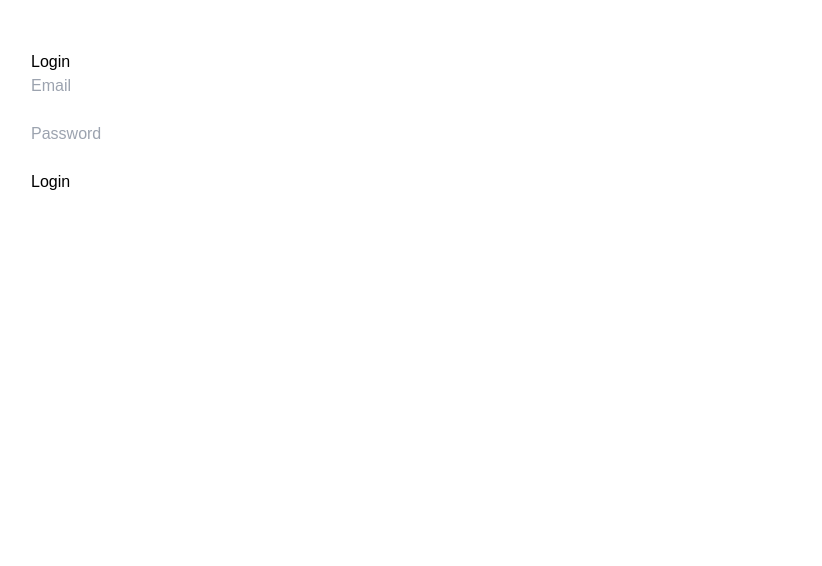
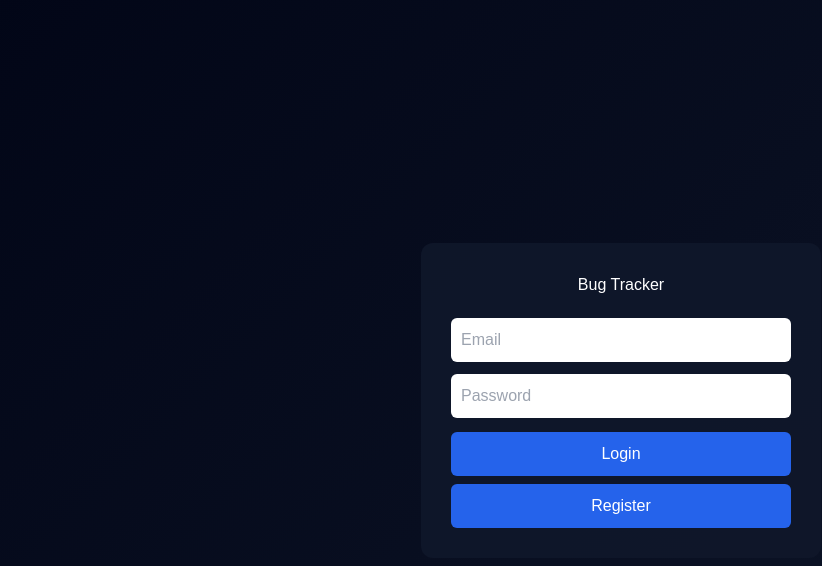
Before and after one commit to balandetanishq/bug-tracker-frontend, a React (Vite) app: page / in a window 1280 px wide. Shown: the top 566 px of the page, without its empty margins (19-841 px from the left). Built offline with nearby package versions, Linux system fonts and the light colour scheme.

Commit message:
Final bug tracker features

```diff
--- a/index.html
+++ b/index.html
@@ -1,8 +1,9 @@
 <!doctype html>
 <html lang="en">
   <head>
+    <script src="https://cdn.tailwindcss.com"></script>
     <meta charset="UTF-8" />
-    <link rel="icon" type="image/svg+xml" href="/vite.svg" />
+    <link rel="stylesheet" href="/src/index.css">
     <meta name="viewport" content="width=device-width, initial-scale=1.0" />
     <title>Bug Tracker</title>
   </head>
--- a/src/App.jsx
+++ b/src/App.jsx
@@ -1,148 +1,236 @@
-import { useState, useEffect, useCallback } from "react";
+import { useState, useEffect } from "react";
 
-const API_URL = "https://bug-tracker-backend-2-24nh.onrender.com";
+const API = "http://localhost:5000";
 
-function App() {
+export default function App() {
   const [email, setEmail] = useState("");
   const [password, setPassword] = useState("");
-
   const [token, setToken] = useState(
-    localStorage.getItem("token") || ""
+    localStorage.getItem("token")
   );
 
   const [bugs, setBugs] = useState([]);
+  const [filter, setFilter] = useState("All");
+  const [title, setTitle] = useState("");
+  const [desc, setDesc] = useState("");
 
-  // ================= LOGIN =================
+  // ================= AUTH =================
 
-  const handleLogin = async (e) => {
-    e.preventDefault();
-
-    try {
-      const res = await fetch(`${API_URL}/api/auth/login`, {
+  const login = async () => {
+    const res = await fetch(API + "/api/auth/login", {
       method: "POST",
-        headers: {
-          "Content-Type": "application/json",
-        },
+      headers: { "Content-Type": "application/json" },
       body: JSON.stringify({ email, password }),
     });
 
     const data = await res.json();
 
-      if (!res.ok) {
-        alert(data.message || "Login failed");
-        return;
-      }
-
+    if (data.token) {
       localStorage.setItem("token", data.token);
       setToken(data.token);
-    } catch (err) {
-      console.error("Login error:", err);
-      alert("Login failed");
+    } else {
+      alert(data);
     }
   };
 
-  // ================= FETCH BUGS =================
+  const register = async () => {
+    await fetch(API + "/api/auth/register", {
+      method: "POST",
+      headers: { "Content-Type": "application/json" },
+      body: JSON.stringify({ email, password }),
+    });
 
-  const fetchBugs = useCallback(async () => {
-    if (!token) return;
+    alert("Registered. Now login.");
+  };
 
-    try {
-      const res = await fetch(`${API_URL}/api/bugs`, {
+  const logout = () => {
+    localStorage.removeItem("token");
+    setToken(null);
+  };
+
+  // ================= BUGS =================
+
+  const fetchBugs = async () => {
+    const res = await fetch(API + "/api/bugs", {
       headers: {
-          Authorization: `Bearer ${token}`,
+        Authorization: "Bearer " + token,
       },
     });
 
     const data = await res.json();
+    setBugs(data);
+  };
 
-      if (!res.ok || !Array.isArray(data)) {
-        console.error("Invalid bugs response:", data);
-        setBugs([]);
-        return;
-      }
+  const addBug = async () => {
+    await fetch(API + "/api/bugs", {
+      method: "POST",
+      headers: {
+        "Content-Type": "application/json",
+        Authorization: "Bearer " + token,
+      },
+      body: JSON.stringify({
+        title,
+        description: desc,
+        status: "Open",
+      }),
+    });
 
-      setBugs(data);
-    } catch (err) {
-      console.error("Fetch bugs failed:", err);
-      setBugs([]);
-    }
-  }, [token]);
+    setTitle("");
+    setDesc("");
+    fetchBugs();
+  };
 
-  // ================= LOAD AFTER LOGIN =================
+  const delBug = async (id) => {
+    await fetch(API + "/api/bugs/" + id, {
+      method: "DELETE",
+      headers: {
+        Authorization: "Bearer " + token,
+      },
+    });
+
+    fetchBugs();
+  };
 
 useEffect(() => {
   if (!token) return;
 
-  const loadBugs = async () => {
+  const load = async () => {
     await fetchBugs();
   };
 
-  loadBugs();
-}, [token, fetchBugs]);
+  load();
+}, [token]);
 
-  // ================= LOGOUT =================
+const updateStatus = async (id, status) => {
+  await fetch(API + "/api/bugs/" + id, {
+    method: "PUT",
+    headers: {
+      "Content-Type": "application/json",
+      Authorization: "Bearer " + token,
+    },
+    body: JSON.stringify({ status }),
+  });
 
-  const logout = () => {
-    localStorage.removeItem("token");
-    setToken("");
-    setBugs([]);
+  fetchBugs();
 };
 
   // ================= UI =================
 
   if (!token) {
     return (
-      <div style={{ padding: "50px", fontFamily: "Arial" }}>
-        <h2>Login</h2>
+      <div className="app">
+        <h2>Bug Tracker</h2>
 
-        <form onSubmit={handleLogin}>
         <input
-            type="email"
           placeholder="Email"
           value={email}
-            required
-            onChange={(e) => setEmail(e.target.value)}
+          onChange={(e) =>
+            setEmail(e.target.value)
+          }
         />
-
-          <br />
-          <br />
 
         <input
           type="password"
           placeholder="Password"
           value={password}
-            required
-            onChange={(e) => setPassword(e.target.value)}
+          onChange={(e) =>
+            setPassword(e.target.value)
+          }
         />
 
-          <br />
-          <br />
-
-          <button type="submit">Login</button>
-        </form>
+        <button onClick={login}>Login</button>
+        <button onClick={register}>
+          Register
+        </button>
       </div>
     );
   }
 
   return (
-    <div style={{ padding: "50px", fontFamily: "Arial" }}>
-      <h2>Bug Tracker Dashboard</h2>
+    <div className="app">
+      <h2 className ="text-xl font-bold mb-4"> Dashboard</h2>
+      <select
+  value={filter}
+  onChange={(e) => setFilter(e.target.value)}
+  className="mb-4 bg-slate-700 text-white rounded px-2 py-1"
+>
+  <option>All</option>
+  <option>Open</option>
+  <option>In Progress</option>
+  <option>Closed</option>
+</select>
 
-      <button onClick={logout}>Logout</button>
+      <button onClick={logout}>
+        Logout
+      </button>
 
-      <h3>Bugs</h3>
+      <input
+        placeholder="Bug title"
+        value={title}
+        onChange={(e) =>
+          setTitle(e.target.value)
+        }
+        className="w-full p-2 rounded bg-white text-black outline-none border border-gray-300 focus:ring-2 focus:ring-cyan-400"
+      />
 
-      {bugs.length === 0 && <p>No bugs found</p>}
+      <input
+        placeholder="Description"
+        value={desc}
+        onChange={(e) =>
+          setDesc(e.target.value)
+        }
+        className="w-full p-2 rounded bg-white text-black outline-none border border-gray-300 focus:ring-2 focus:ring-cyan-400"
+      />
+
+      <button onClick={addBug}>
+        Add Bug
+      </button>
 
       <ul>
-        {bugs.map((bug) => (
-          <li key={bug._id}>
-            <b>{bug.title}</b> - {bug.status}
-          </li>
+        <div className="mt-6 w-full max-w-md space-y-3">
+  {bugs.length === 0 && (
+    <p className="text-gray-300 text-center">No bugs found</p>
+  )}
+
+  {bugs
+  .filter(
+    (bug) => filter === "All" || bug.status === filter
+  )
+  .map((bug) => (
+    <div
+      key={bug._id}
+      className="bg-slate-800 text-white p-3 rounded shadow flex justify-between items-center"
+    >
+      <div>
+        <h3 className="font-semibold">{bug.title}</h3>
+        <p className="text-sm text-gray-300">{bug.description}</p>
+<p className="text-xs text-cyan-400 mt-1">
+  Status: {bug.status}
+</p>
+      </div>
+
+      <select
+  value={bug.status}
+  onChange={(e) =>
+    updateStatus(bug._id, e.target.value)
+  }
+  className="bg-slate-700 text-white text-sm rounded px-1 mr-2"
+>
+  <option>Open</option>
+  <option>In Progress</option>
+  <option>Closed</option>
+</select>
+
+      <button
+        onClick={() => delBug(bug._id)}
+        className="bg-red-500 px-2 py-1 rounded text-sm hover:bg-red-600"
+      >
+        Delete
+      </button>
+    </div>
   ))}
+</div>
       </ul>
     </div>
   );
 }
-
-export default App;
--- a/src/index.css
+++ b/src/index.css
@@ -1,3 +1,57 @@
-@tailwind base;
-@tailwind components;
-@tailwind utilities;
+* {
+  margin: 0;
+  padding: 0;
+  box-sizing: border-box;
+}
+
+body {
+  background: linear-gradient(135deg, #020617, #0f172a);
+  color: white;
+  font-family: Arial, sans-serif;
+  min-height: 100vh;
+}
+
+#root {
+  display: flex;
+  justify-content: center;
+  align-items: center;
+  min-height: 100vh;
+}
+
+.app {
+  background: rgba(15,23,42,0.95);
+  padding: 30px;
+  border-radius: 12px;
+  width: 400px;
+}
+
+h2 {
+  text-align: center;
+  margin-bottom: 15px;
+}
+
+input {
+  width: 100%;
+  padding: 10px;
+  margin: 6px 0;
+  border-radius: 6px;
+  border: none;
+}
+
+button {
+  width: 100%;
+  padding: 10px;
+  margin-top: 8px;
+  background: #2563eb;
+  color: white;
+  border: none;
+  border-radius: 6px;
+  cursor: pointer;
+}
+
+li {
+  background: #020617;
+  padding: 8px;
+  margin: 5px 0;
+  border-radius: 5px;
+}
--- a/src/main.jsx
+++ b/src/main.jsx
@@ -1,10 +1,8 @@
-import { StrictMode } from "react";
-import { createRoot } from "react-dom/client";
+import React from "react";
+import ReactDOM from "react-dom/client";
 import "./index.css";
-import App from "./App.jsx";
+import App from "./App";
 
-createRoot(document.getElementById("root")).render(
-  <StrictMode>
-    <App />
-  </StrictMode>
-);
+ReactDOM.createRoot(
+  document.getElementById("root")
+).render(<App />);
```
Lines whose indentation alone changed are shown as unchanged.
